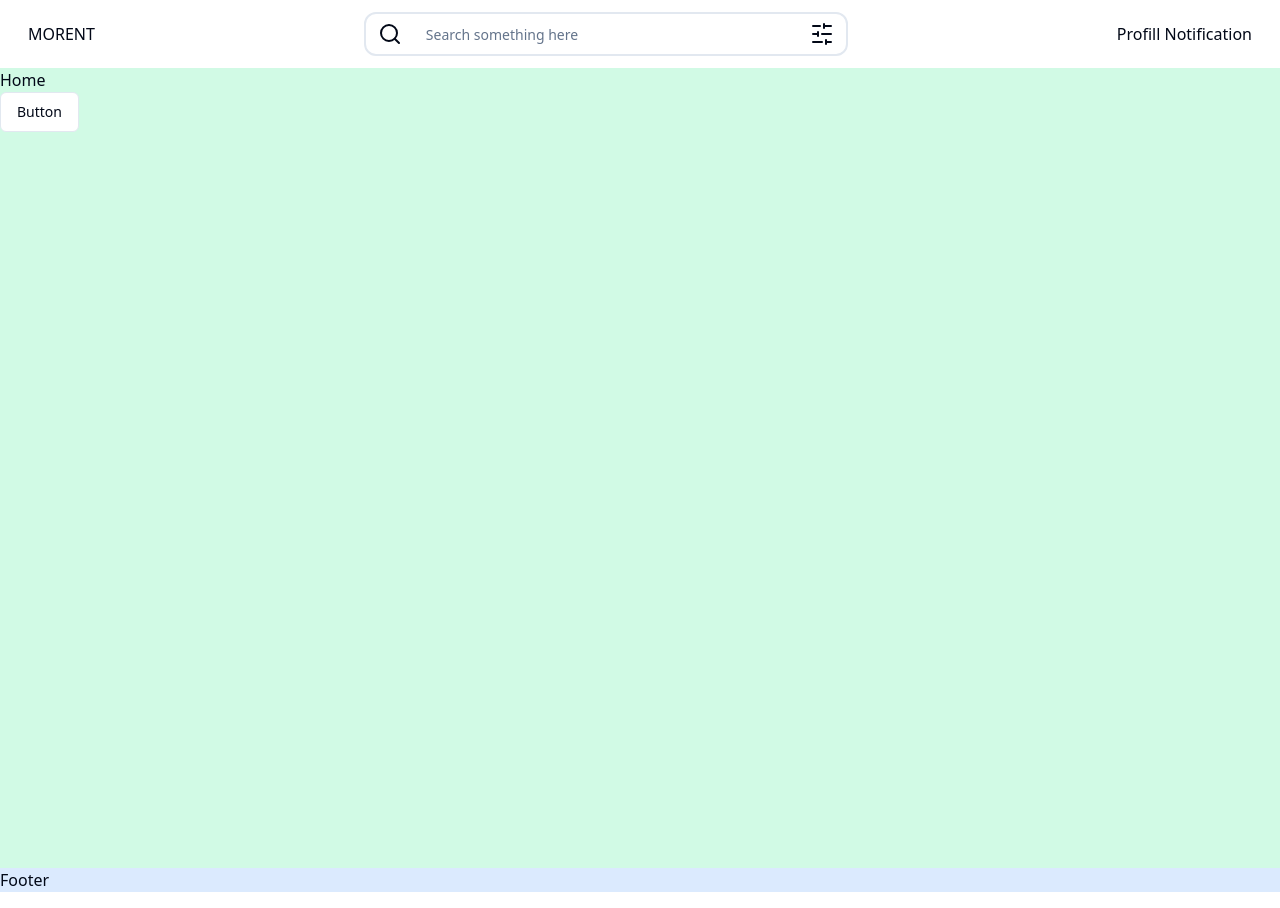
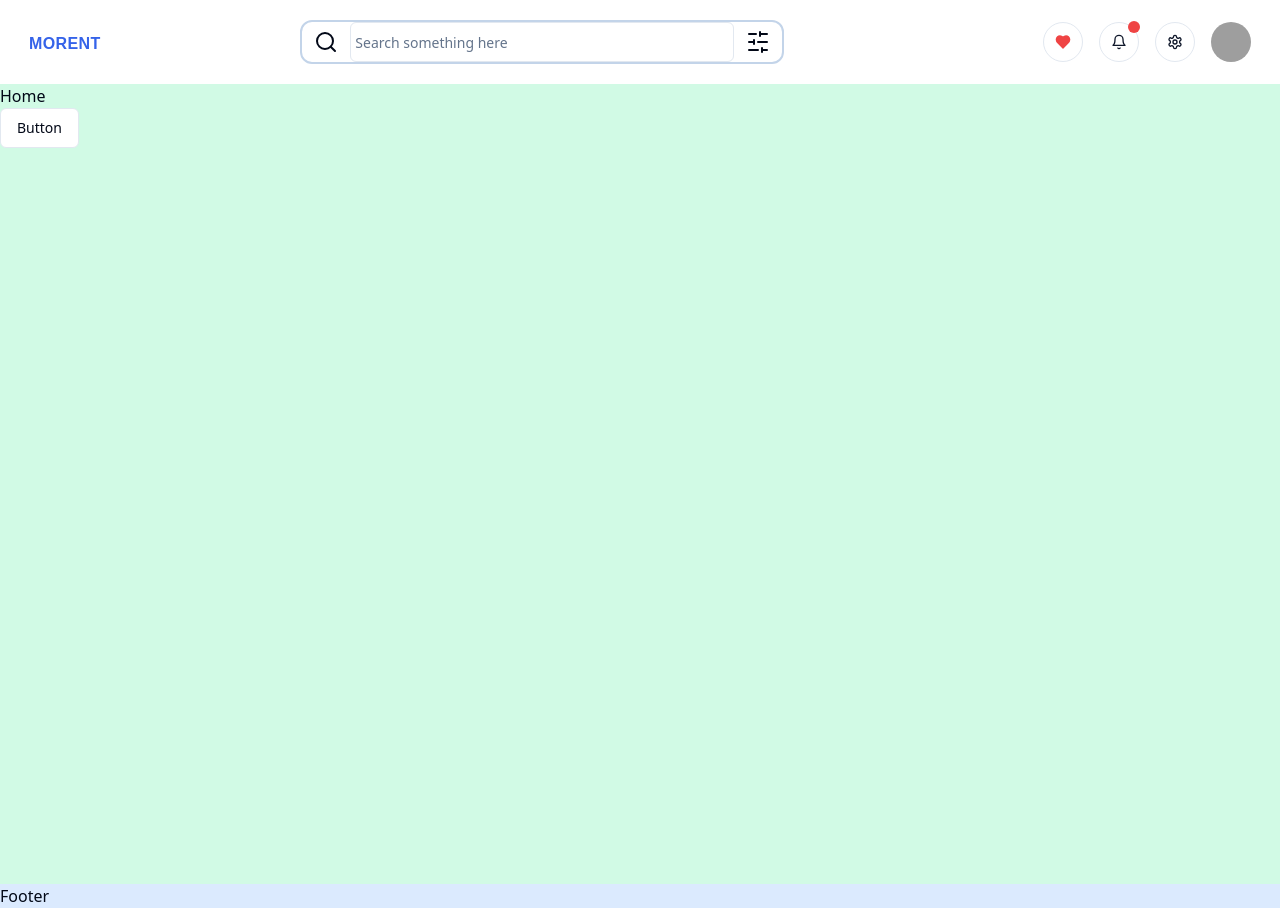
Before and after one commit to Lostovayne/car-rent-website, a React (Vite) app: page / in a window 1280 px wide. Built offline with nearby package versions, Linux system fonts and the light colour scheme; grey boxes are pictures that could not be loaded.

Commit message:
feat:Navbar responsive

```diff
--- a/package.json
+++ b/package.json
@@ -10,6 +10,7 @@
     "preview": "vite preview"
   },
   "dependencies": {
+    "@radix-ui/react-avatar": "^1.1.0",
     "@radix-ui/react-slot": "^1.1.0",
     "class-variance-authority": "^0.7.0",
     "clsx": "^2.1.1",
--- a/src/components/Navbar.tsx
+++ /dev/null
@@ -1,40 +0,0 @@
-import { Search, SlidersHorizontal } from 'lucide-react';
-import { Input } from './ui/input';
-
-export const Navbar = () => {
-	return (
-		<div className='flex justify-between items-center mx-7 py-3'>
-			<Logo />
-			<SearchArea />
-			<ProfillNotification />
-		</div>
-	)
-};
-
-const Logo = () => {
-	return (
-		<span>MORENT</span>
-	)
-}
-
-const SearchArea = () => {
-	return (
-		<div className='flex border-2 items-center px-3 rounded-xl gap-3'>
-			<Search width={24} height={24} />
-
-			<Input
-				type='text'
-				placeholder='Search something here'
-				className='w-[24rem] border-0 focus:outline-none focus:outline-0'
-			/>
-
-			<SlidersHorizontal width={24} height={24} />
-		</div>
-	)
-}
-
-const ProfillNotification = () => {
-	return (
-		<span>Profill Notification</span>
-	)
-}
--- a/src/components/index.ts
+++ b/src/components/index.ts
@@ -1,5 +1,6 @@
 export * from "./Footer";
-export * from "./Navbar";
+export * from "./navbar/Navbar";
 
 export * from "./ui/button"
 export * from "./ui/input"
+export * from "./ui/avatar"
--- /dev/null
+++ b/src/components/navbar/Logo.tsx
@@ -0,0 +1,8 @@
+
+export const Logo = () => {
+    return (
+		<span className="text-[#3563E9] leading-[15.15px] font-bold size-[12.62px] font-jakartaSans tracking-[0.39px]">
+			MORENT
+		</span>
+	)
+}
--- /dev/null
+++ b/src/components/navbar/Navbar.tsx
@@ -0,0 +1,15 @@
+import { Logo } from './Logo';
+import { ProfilNotification } from './ProfilNotification';
+import { SearchArea } from './SearchArea';
+
+export const Navbar = () => {
+	return (
+		<div className='flex flex-wrap justify-between items-center py-5 bg-[#ffffff] mx-[29.06px]'>
+			<Logo />
+			<SearchArea />
+			<ProfilNotification
+				unreadNotifications={true}
+			/>
+		</div>
+	)
+};
--- /dev/null
+++ b/src/components/navbar/ProfilNotification.tsx
@@ -0,0 +1,56 @@
+import { Bell, Heart, Settings } from 'lucide-react';
+
+import { Avatar, AvatarFallback, AvatarImage } from '../ui/avatar';
+import { Button } from '../ui/button';
+
+interface Props {
+    unreadNotifications: boolean
+}
+
+export const ProfilNotification = ({ unreadNotifications }: Props) => {
+    return (
+        <div className='flex gap-4'>
+            <div className='sm:flex gap-4 hidden'>
+                {/* like */}
+                <Button
+                    variant="link"
+                    size="icon"
+                    className="border rounded-full"
+                >
+                    <Heart className="h-4 w-4 text-red-500 fill-red-500" />
+                </Button>
+
+                {/* notification */}
+                <Button
+                    variant="link"
+                    size="icon"
+                    className="border rounded-full relative"
+                >
+                    <Bell className="h-4 w-4 " />
+                    {
+                        unreadNotifications &&
+                        <div className='w-3 h-3 absolute bg-red-500 rounded-full top-[-2px] right-[-2px]'></div>
+                    }
+                </Button>
+
+                {/* settings */}
+                <Button
+                    variant="link"
+                    size="icon"
+                    className="border rounded-full"
+                >
+                    <Settings className="h-4 w-4" />
+                </Button>
+            </div>
+
+            {/* avatar */}
+            <Avatar>
+                <AvatarImage src="https://github.com/shadcn.png" className='w-24 h-24' />
+                <AvatarFallback>CN</AvatarFallback>
+            </Avatar>
+
+
+
+        </div>
+    )
+}
--- /dev/null
+++ b/src/components/navbar/SearchArea.tsx
@@ -0,0 +1,18 @@
+import { Search, SlidersHorizontal } from "lucide-react"
+import { Input } from "../ui/input"
+
+export const SearchArea = () => {
+    return (
+        <div className='flex border-2 items-center px-3 rounded-xl gap-3 border-[#C3D4E9] order-last sm:order-none w-full sm:w-auto mt-3 sm:mt-0'>
+            <Search width={24} height={24} />
+
+            <Input
+                type='text'
+                placeholder='Search something here'
+                className="w-[24rem] p-1 focus:outline-none focus:border-none"
+            />
+
+            <SlidersHorizontal width={24} height={24} onClick={()=>alert('eeeee')}/>
+        </div>
+    )
+}
--- /dev/null
+++ b/src/components/ui/avatar.tsx
@@ -0,0 +1,48 @@
+import * as React from "react"
+import * as AvatarPrimitive from "@radix-ui/react-avatar"
+
+import { cn } from "@/lib/utils"
+
+const Avatar = React.forwardRef<
+  React.ElementRef<typeof AvatarPrimitive.Root>,
+  React.ComponentPropsWithoutRef<typeof AvatarPrimitive.Root>
+>(({ className, ...props }, ref) => (
+  <AvatarPrimitive.Root
+    ref={ref}
+    className={cn(
+      "relative flex h-10 w-10 shrink-0 overflow-hidden rounded-full",
+      className
+    )}
+    {...props}
+  />
+))
+Avatar.displayName = AvatarPrimitive.Root.displayName
+
+const AvatarImage = React.forwardRef<
+  React.ElementRef<typeof AvatarPrimitive.Image>,
+  React.ComponentPropsWithoutRef<typeof AvatarPrimitive.Image>
+>(({ className, ...props }, ref) => (
+  <AvatarPrimitive.Image
+    ref={ref}
+    className={cn("aspect-square h-full w-full", className)}
+    {...props}
+  />
+))
+AvatarImage.displayName = AvatarPrimitive.Image.displayName
+
+const AvatarFallback = React.forwardRef<
+  React.ElementRef<typeof AvatarPrimitive.Fallback>,
+  React.ComponentPropsWithoutRef<typeof AvatarPrimitive.Fallback>
+>(({ className, ...props }, ref) => (
+  <AvatarPrimitive.Fallback
+    ref={ref}
+    className={cn(
+      "flex h-full w-full items-center justify-center rounded-full bg-muted",
+      className
+    )}
+    {...props}
+  />
+))
+AvatarFallback.displayName = AvatarPrimitive.Fallback.displayName
+
+export { Avatar, AvatarImage, AvatarFallback }
--- a/src/components/ui/input.tsx
+++ b/src/components/ui/input.tsx
@@ -1,6 +1,7 @@
 import * as React from "react"
+import { cn } from "../../lib/utils"
 
-import { cn } from "@/lib/utils"
+
 
 export interface InputProps
   extends React.InputHTMLAttributes<HTMLInputElement> {}
@@ -11,7 +12,8 @@ const Input = React.forwardRef<HTMLInputElement, InputProps>(
       <input
         type={type}
         className={cn(
-          "flex h-10 w-full rounded-md border border-input bg-background px-3 py-2 text-sm ring-offset-background file:border-0 file:bg-transparent file:text-sm file:font-medium placeholder:text-muted-foreground focus-visible:outline-none focus-visible:ring-2 focus-visible:ring-ring focus-visible:ring-offset-2 disabled:cursor-not-allowed disabled:opacity-50",
+          //"flex h-10 w-full rounded-md border border-input bg-background px-3 py-2 text-sm ring-offset-background file:border-0 file:bg-transparent file:text-sm file:font-medium placeholder:text-muted-foreground focus-visible:outline-none focus-visible:ring-2 focus-visible:ring-ring focus-visible:ring-offset-2 disabled:cursor-not-allowed disabled:opacity-50",
+          "flex h-10 w-full rounded-md border border-input bg-background px-3 py-2 text-sm file:border-0 file:bg-transparent file:text-sm file:font-medium placeholder:text-muted-foreground focus-visible:outline-none disabled:cursor-not-allowed disabled:opacity-50",
           className
         )}
         ref={ref}
--- a/tailwind.config.js
+++ b/tailwind.config.js
@@ -71,6 +71,9 @@ module.exports = {
         "accordion-down": "accordion-down 0.2s ease-out",
         "accordion-up": "accordion-up 0.2s ease-out",
       },
+      fontFamily: {
+        jakartaSans: ['Plus Jakarta Sans', 'sans-serif'],
+      }
     },
   },
   plugins: [require("tailwindcss-animate")],
```
Also changed, not shown: 1 other file (tests, documents, lock files or other folders).
